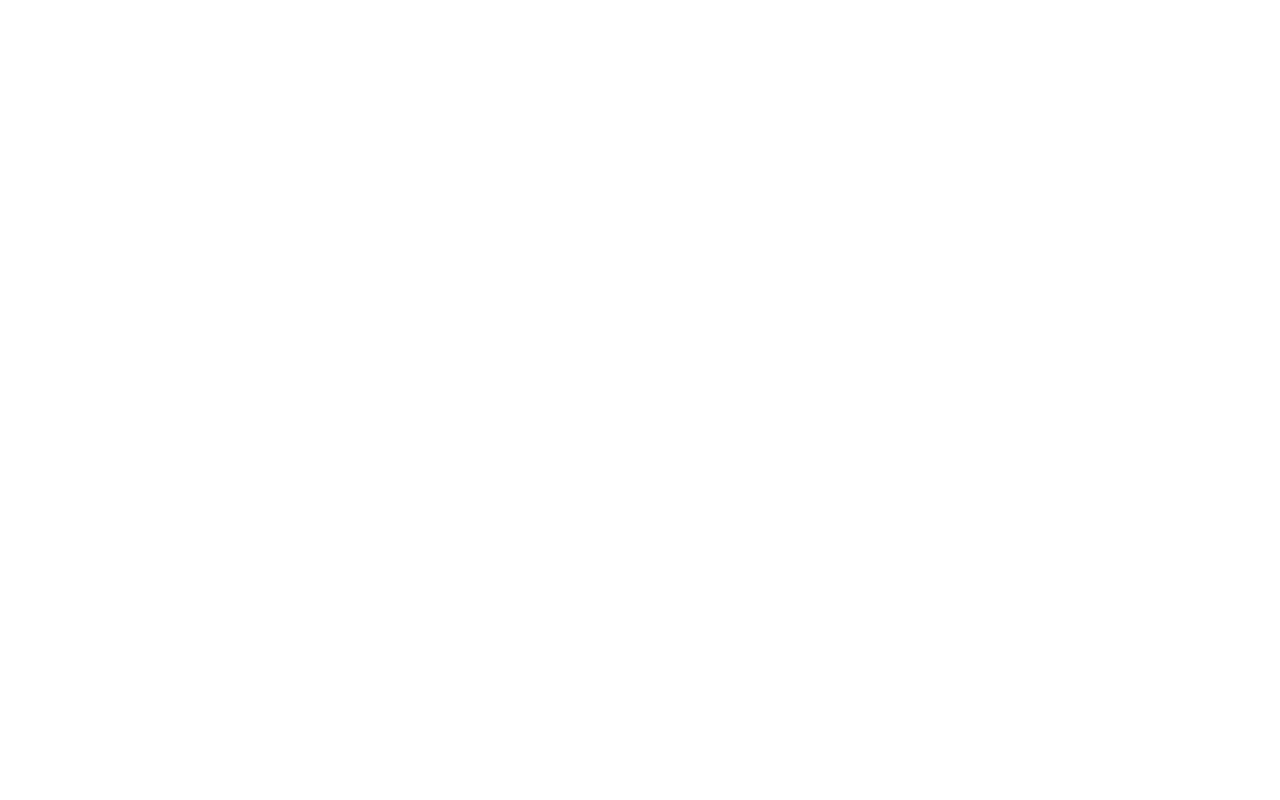
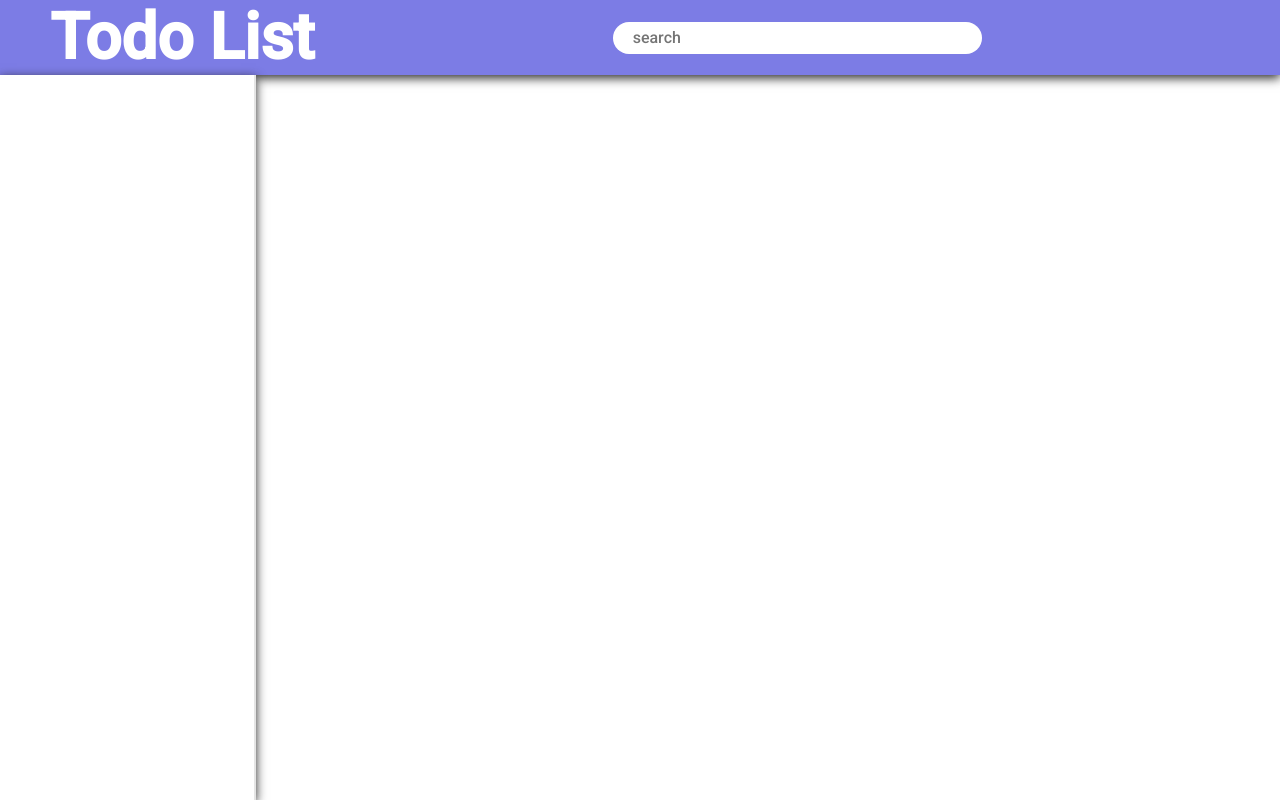
Before and after one commit to grawash/Todo-List, a website built with webpack: page dist/index.html in a window 1280 px wide. Built offline with nearby package versions, Linux system fonts and the light colour scheme.

Commit message:
added header contents and styling

```diff
--- a/src/main-dom.js
+++ b/src/main-dom.js
@@ -1,14 +1,28 @@
 const content = document.querySelector(".content");
-function header(){
+function createHeader(){
     const header = document.createElement('div');
     header.classList.add("header");
     content.appendChild(header);
+    headerContent(header);
 }
+function headerContent(header){
+    const heading = document.createElement("h1");
+    heading.textContent="Todo List";
+    heading.classList.add("heading");
+    header.appendChild(heading);
+    const searchBar = document.createElement("input");
+    searchBar.type="search";
+    searchBar.placeholder="search";
+    searchBar.classList.add("searchBar");
+    header.appendChild(searchBar);
+}
+
 function sidebar(){
     const sidebar = document.createElement('div');
     sidebar.classList.add("sidebar");
     content.appendChild(sidebar);
 }
+
 function contentSpace(){
     const mainContent = document.createElement('div');
     mainContent.classList.add("mainContent");
@@ -16,7 +30,7 @@ function contentSpace(){
 }
 
 function createMain(){
-    header();
+    createHeader();
     sidebar();
     contentSpace();
 }
--- a/src/styles/styles.css
+++ b/src/styles/styles.css
@@ -8,9 +8,36 @@
 .content{
     height: 100vh;
     display: grid;
-    grid-template-columns: 1fr 3fr;
+    grid-template-columns: 1fr 4fr;
     grid-template-rows: 1fr 10fr;
 }
 .header{
     grid-column: 1 / span 2;
+    background-color: rgba(85, 85, 221, 0.767);
+    box-shadow: 0px 3px 10px rgb(37, 37, 37) ;
+    display: flex;
+    align-items: center;
+    padding-left: 50px;
 }
+.heading{
+    color: white;
+    font-size: 4rem;
+}
+.searchBar{
+    margin-left: auto;
+    margin-right: auto;
+    border-radius: 30px;
+    border: none;
+    height: 2rem;
+    width: 30%;
+    padding: 0 20px;
+    font-size: 1rem;
+}
+.searchBar:hover{
+    background-color: rgb(221, 221, 221);
+}
+.sidebar{
+    border-right: 2px solid rgba(0, 0, 0, 0.1);
+    box-shadow: 0px 3px 10px rgb(37, 37, 37) ;
+    background-color: white;
+}
```
